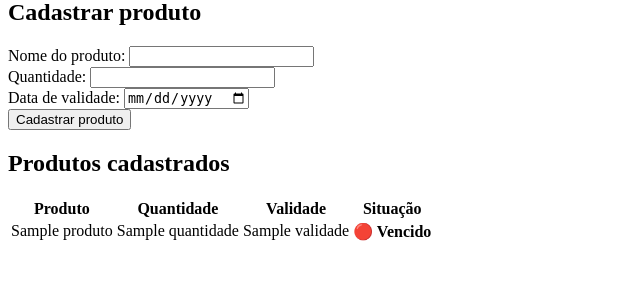
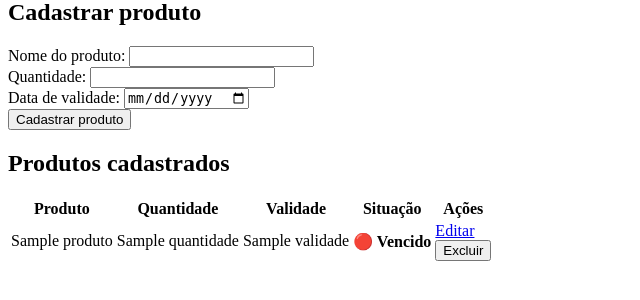
Before and after one commit to Richard-Crozara/controle-simplificado-validade, a Flask app: template templates/produtos.html in a window 1280 px wide. Shown: the part 156-456 px from the top of the page, without its empty margins (0-640 px from the left). Run offline with Flask 3, Linux system fonts and the light colour scheme; the template is opened without the code that fills it: most values are stand-ins (such as "Sample title", 1, 10 or a date in 2020).

Commit message:
feat: adiciona ações de edição e exclusão na listagem

```diff
--- a/templates/produtos.html
+++ b/templates/produtos.html
@@ -1,3 +1,4 @@
+
 <!DOCTYPE html>
 <html lang="pt-BR">
 <head>
@@ -73,6 +74,7 @@
                             <th>Quantidade</th>
                             <th>Validade</th>
                             <th>Situação</th>
+                            <th>Ações</th>
                         </tr>
                     </thead>
 
@@ -91,6 +93,23 @@
                                         <strong>🟢 Dentro do prazo</strong>
                                     {% endif %}
                                 </td>
+                                <td>
+                                    <a href="{{ url_for('editar_produto', produto_id=produto.id) }}">
+                                        Editar
+                                    </a>
+
+                                    <form
+                                        method="POST"
+                                        action="{{ url_for('excluir_produto_rota', produto_id=produto.id) }}"
+                                    >
+                                        <button
+                                            type="submit"
+                                            onclick="return confirm('Deseja realmente excluir este produto?')"
+                                        >
+                                            Excluir
+                                        </button>
+                                    </form>
+                                </td>
                             </tr>
                         {% endfor %}
                     </tbody>
```
